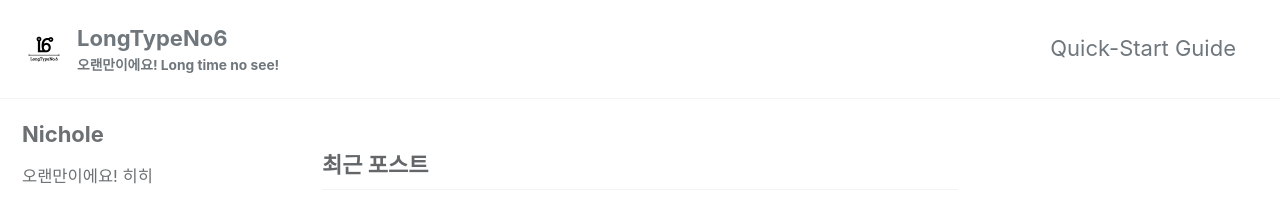
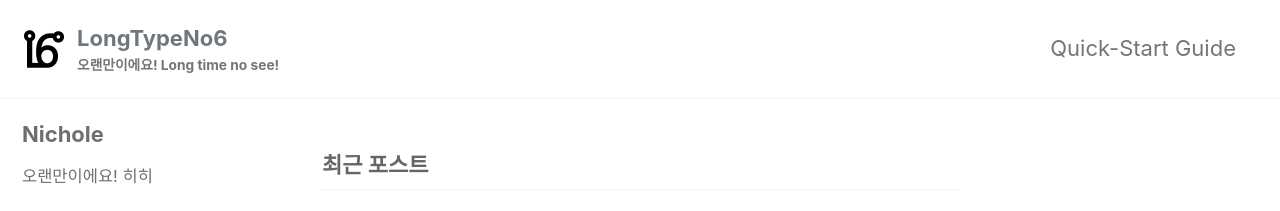
Before and after one commit to LongTypeNo6/LongTypeNo61.github.io, a Jekyll site: the page built from index.html, in a window 1280 px wide. Shown: the top 211 px of the page. Built offline with Jekyll 4.4.1, drawn with Linux system fonts in a browser that asks for light colours; cached includes are drawn as plain includes; the list of posts is cut into pages by our own code.

Commit message:
로고업데이트
잘 안보여서 로고 업데이트
88x88 px

```diff
--- a/_config.yml
+++ b/_config.yml
@@ -26,7 +26,7 @@ url                      : "https://LongTypeNo6.github.io"
 baseurl                  : # the subpath of your site, e.g. "/blog"
 repository               : # GitHub username/repo-name e.g. "mmistakes/minimal-mistakes"
 teaser                   : # path of fallback teaser image, e.g. "/assets/images/500x300.png"
-logo                     : "/assets/images/VerticalLogo.png" # path of logo image to display in the masthead, e.g. "/assets/images/88x88.png"
+logo                     : "/assets/images/Logo88x88.png" # path of logo image to display in the masthead, e.g. "/assets/images/88x88.png"
 masthead_title           : # overrides the website title displayed in the masthead, use " " for no title
 breadcrumbs              : true
 words_per_minute         : 200
```
Also changed, not shown: assets/images/Logo88x88.png (added), assets/images/VerticalLogo.png (deleted).
